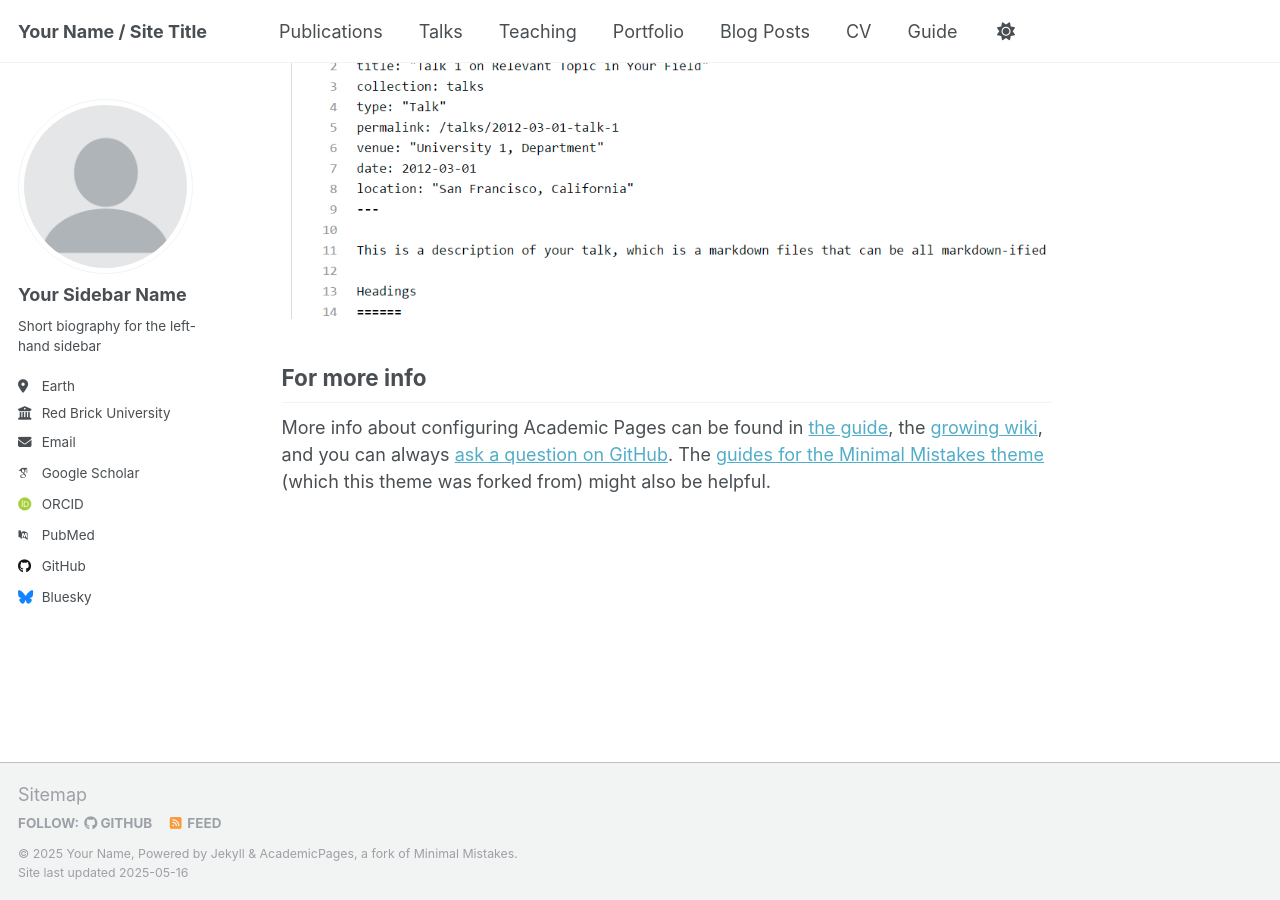
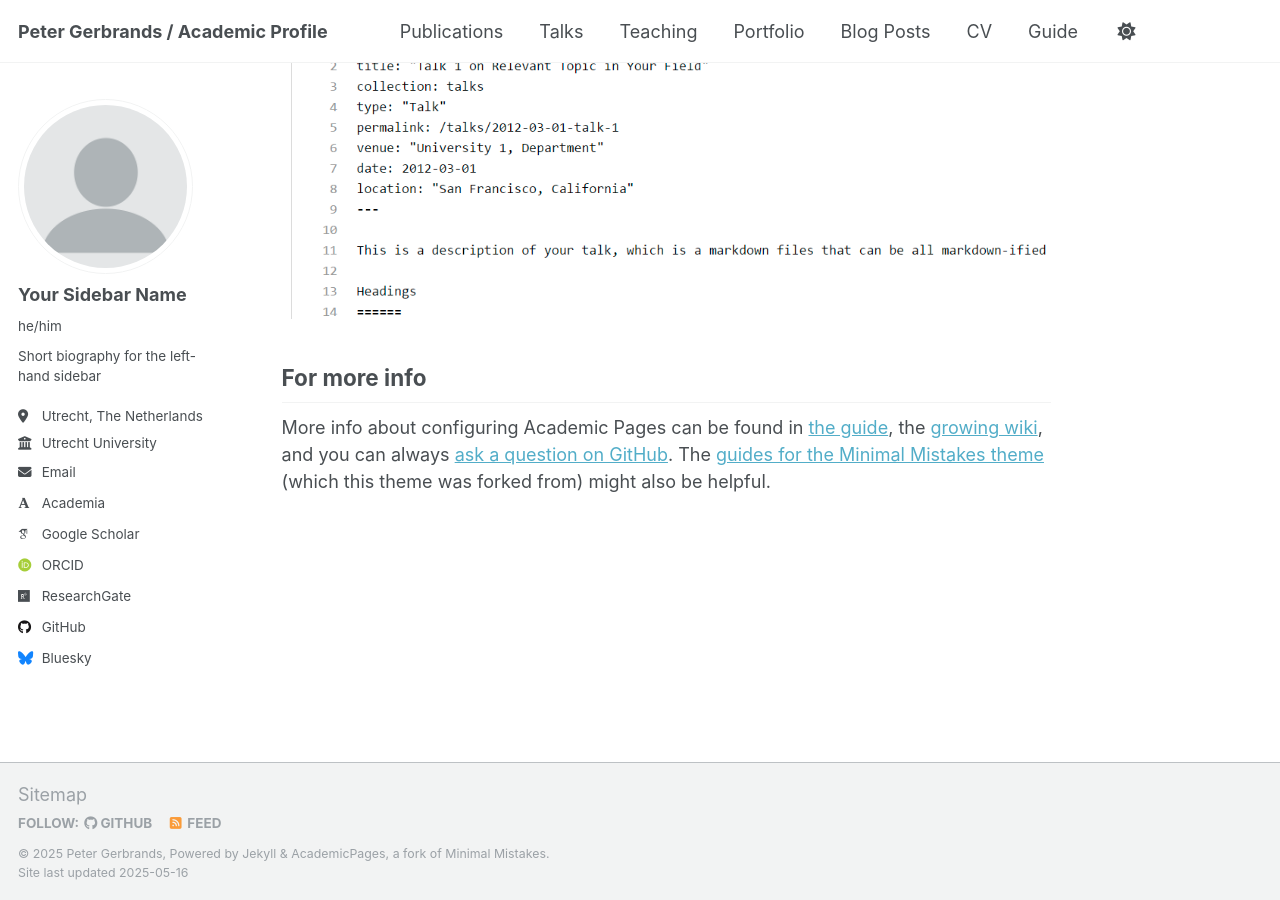
Before and after one commit to pgerbrands/pgerbrands.github.io, a Jekyll site: the page built from _pages/about.md, in a window 1280 px wide and 900 px high, scrolled down 2636 px. Built offline with Jekyll 4.4.1, drawn with Linux system fonts in a browser that asks for light colours; some web fonts are replaced.

Commit message:
Update _config.yml

```diff
--- a/_config.yml
+++ b/_config.yml
@@ -9,11 +9,11 @@
 # Basic Site Settings
 locale                   : "en-US"
 site_theme               : "default"
-title                    : "Your Name / Site Title"
+title                    : "Peter Gerbrands / Academic Profile"
 title_separator          : "-"
-name                     : &name "Your Name"
+name                     : &name "Peter Gerbrands"
 description              : &description "personal description"
-url                      : https://academicpages.github.io # the base hostname & protocol for your site e.g. "https://[your GitHub username].github.io" or if you already have some other page hosted on Github then use "https://[your GitHub username].github.io/[Your Repo Name]"
+url                      : https://pgerbrands.github.io
 baseurl                  : "" # the subpath of your site, e.g. "/blog"
 repository               : "academicpages/academicpages.github.io"
 
@@ -24,22 +24,22 @@ author:
   # Biographic information
   avatar           : "profile.png"
   name             : "Your Sidebar Name"
-  pronouns         : # example: "she/her"
+  pronouns         : "he/him"
   bio              : "Short biography for the left-hand sidebar"
-  location         : "Earth"
-  employer         : "Red Brick University"
+  location         : "Utrecht, The Netherlands"
+  employer         : "Utrecht University"
   uri              : # URL
-  email            : "none@example.org"
+  email            : "p.gerbrands@uu.nl"
 
   # Academic websites
-  academia         : # URL
+  academia         : "https://uu.academia.edu/PeterGerbrands"
   arxiv            : # URL - Update with the correct link to your profile
-  googlescholar    : "https://scholar.google.com/citations?user=PS_CX0AAAAAJ"
+  googlescholar    : "https://scholar.google.com/citations?user=pyvXT9kAAAAJ&hl=nl"
   impactstory      : # URL
-  orcid            : "http://orcid.org/yourorcidurl"
+  orcid            : "https://orcid.org/0000-0002-1205-823X"
   semantic         : # URL
-  pubmed           : "https://www.ncbi.nlm.nih.gov/pubmed/?term=john+snow"
-  researchgate     : # URL
+  pubmed           : # URL
+  researchgate     : "https://www.researchgate.net/profile/Peter-Gerbrands"
   scopus           : # URL
 
   # Repositories and software development
```
